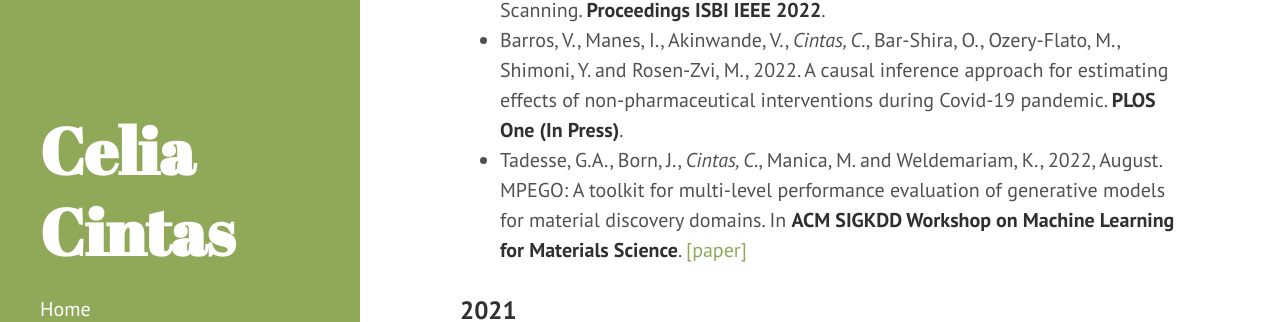
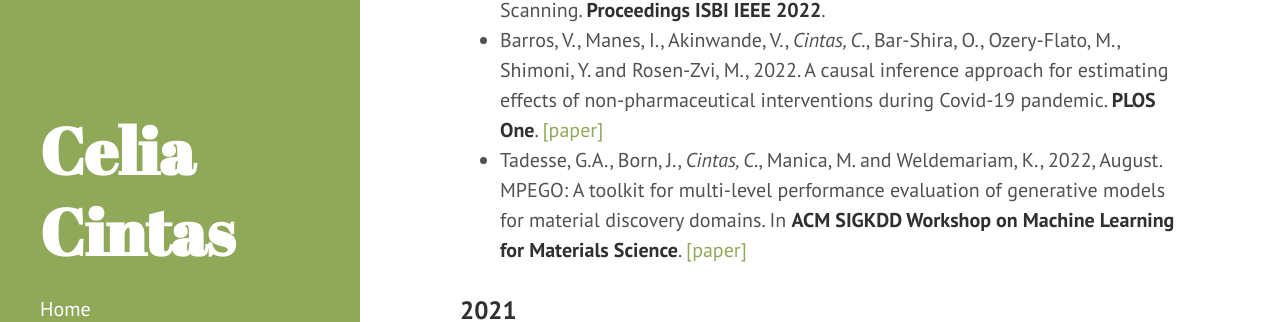
Before and after one commit to celiacintas/celiacintas.github.io, a Jekyll site: the page built from publications.md, in a window 1280 px wide and 900 px high, scrolled down 421 px. Shown: the part 173-495 px from the top of the window. Built offline with Jekyll 4.4.1, drawn with Linux system fonts in a browser that asks for light colours.

Commit message:
Update publications.md

```diff
--- a/publications.md
+++ b/publications.md
@@ -11,7 +11,7 @@ title: Publications
 * Navarro, P., *Cintas, C.*, Lucena, M., Fuertes, J, M., Segura, R., Delrieux, C. & González-José, R., 2022. Reconstruction of Iberian ceramic potteries using generative adversarial networks. **Scientific Reports**. [[paper]](https://www.nature.com/articles/s41598-022-14910-7)
 * *Cintas, C.*, Speakman, S., Tadesse, G.A., Akinwande, V., McFowland III, E. and Weldemariam, K., 2022. Pattern Detection in the Activation Space for Identifying Synthesized Content. **Pattern Recognition Letters**. [[paper]](https://arxiv.org/pdf/2105.12479.pdf)[[paper]](https://www.sciencedirect.com/science/article/pii/S0167865521004372)
 * Kim, H., Tadesse, G.A., *Cintas, C.*, Speakman, S. and Varshney, K., 2022. Out-of-Distribution Detection in Dermatology using Input Perturbation and Subset Scanning. **Proceedings ISBI IEEE 2022**.
-* Barros, V., Manes, I., Akinwande, V., *Cintas, C.*, Bar-Shira, O., Ozery-Flato, M., Shimoni, Y. and Rosen-Zvi, M., 2022. A causal inference approach for estimating effects of non-pharmaceutical interventions during Covid-19 pandemic. **PLOS One (In Press)**.
+* Barros, V., Manes, I., Akinwande, V., *Cintas, C.*, Bar-Shira, O., Ozery-Flato, M., Shimoni, Y. and Rosen-Zvi, M., 2022. A causal inference approach for estimating effects of non-pharmaceutical interventions during Covid-19 pandemic. **PLOS One**.  [[paper]](https://journals.plos.org/plosone/article?id=10.1371/journal.pone.0265289)
 * Tadesse, G.A., Born, J., *Cintas, C.*, Manica, M. and Weldemariam, K., 2022, August. MPEGO: A toolkit for multi-level performance evaluation of generative models for material discovery domains. In **ACM SIGKDD Workshop on Machine Learning for Materials Science**. [[paper]](https://research.ibm.com/publications/mpego-a-toolkit-for-multi-level-performance-evaluation-of-generative-models-for-material-discovery-domains)
 
 
```
